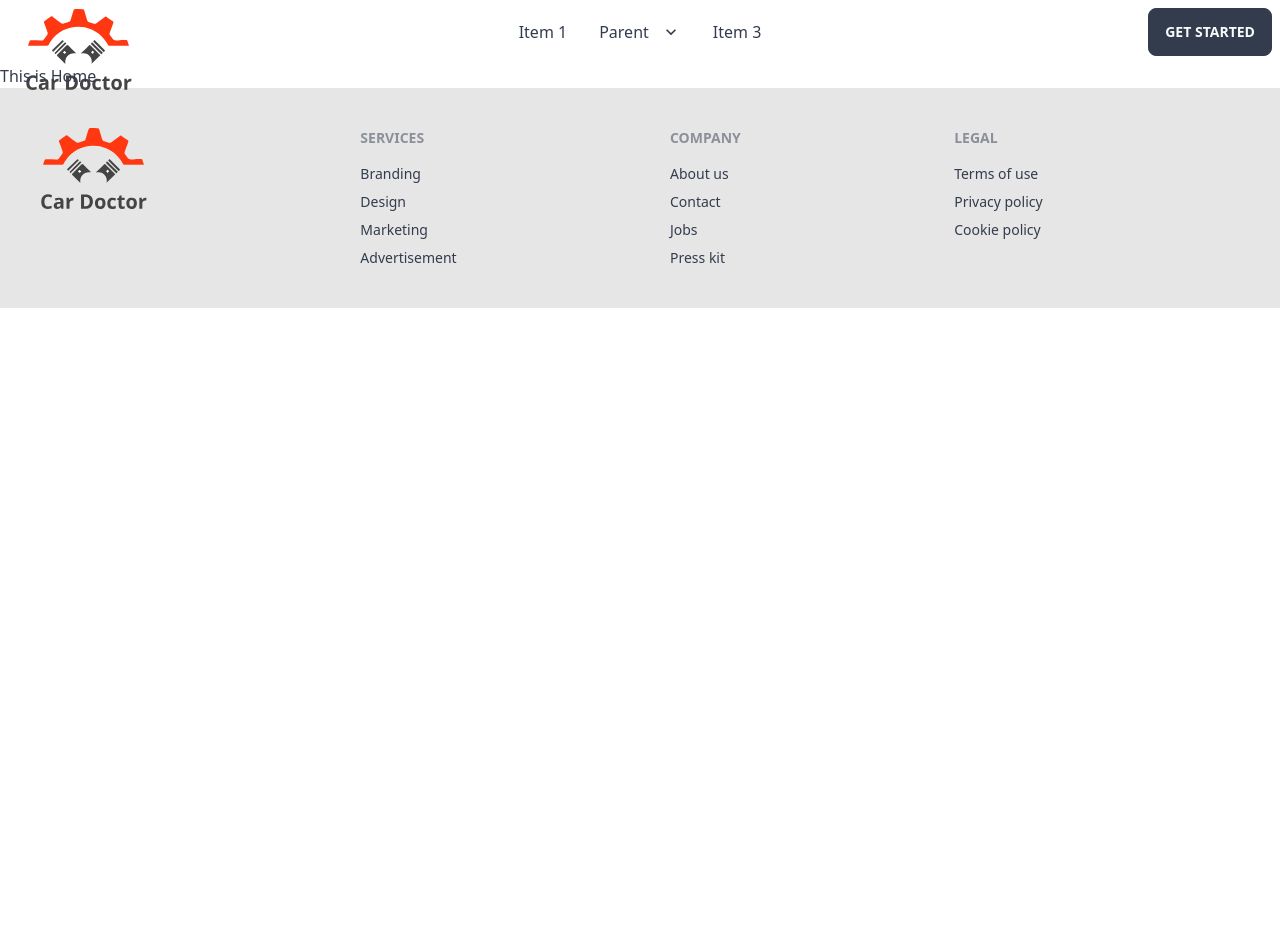
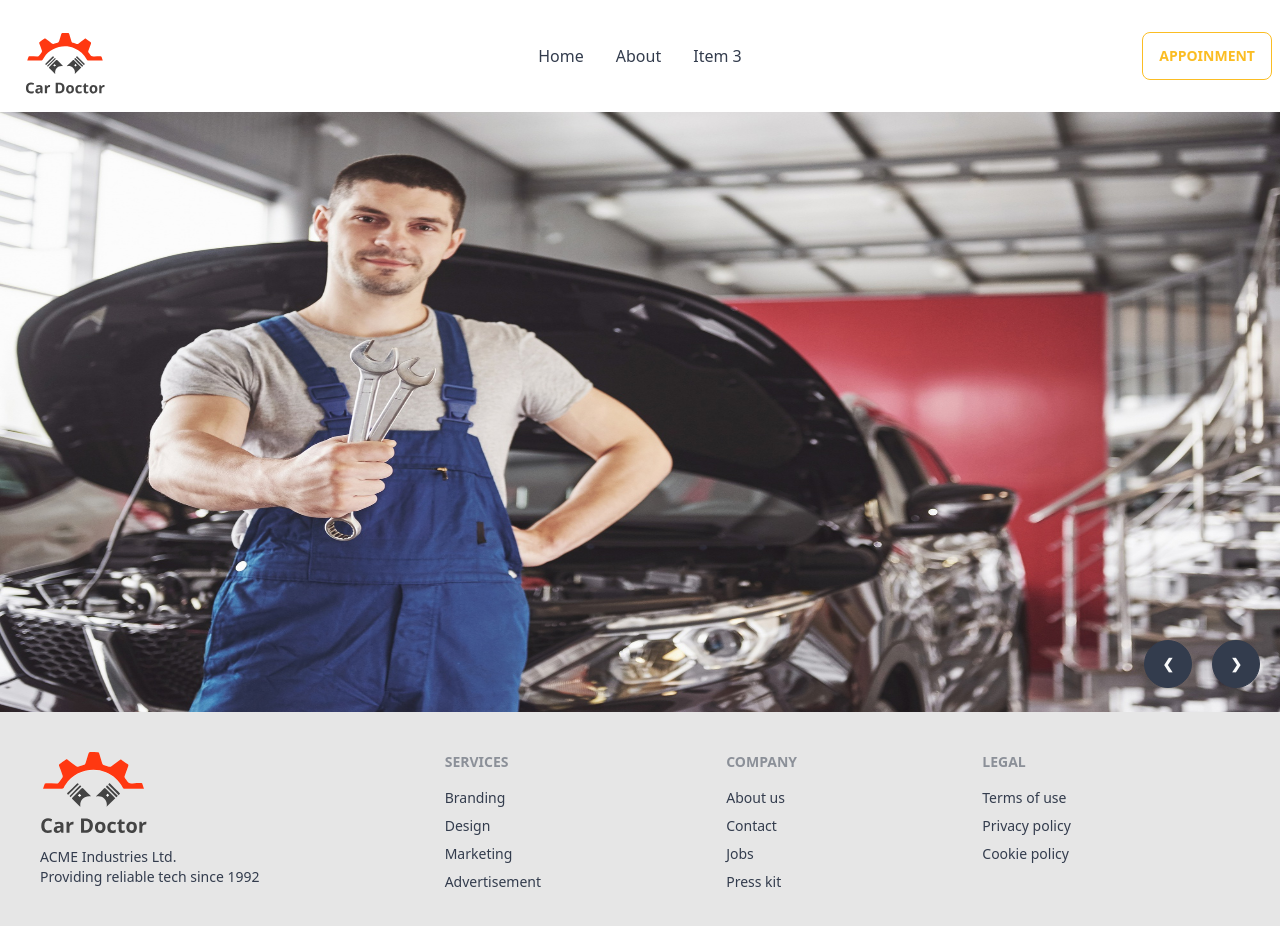
Before and after one commit to rifatsaown/car-doctor-client, a React (Vite) app: page / in a window 1280 px wide. Shown: the top 926 px of the page. Before the commit the page ends 800 px from the top, so only its background shows below. Built offline with nearby package versions, Linux system fonts and the light colour scheme.

Commit message:
Project finish

```diff
--- a/src/main.jsx
+++ b/src/main.jsx
@@ -5,7 +5,9 @@
 import router from "./router/Router";
 
 ReactDOM.createRoot(document.getElementById("root")).render(
-  <React.StrictMode>
+  <div className="max-w-7xl mx-auto">
+    <React.StrictMode>
     <RouterProvider router={router} />
   </React.StrictMode>
+  </div>
 );
--- /dev/null
+++ b/src/pages/Home/Banner/Banner.jsx
@@ -0,0 +1,43 @@
+import img1 from "../../../assets/images/banner/1.jpg";
+import img2 from "../../../assets/images/banner/2.jpg";
+import img3 from "../../../assets/images/banner/3.jpg";
+import img4 from "../../../assets/images/banner/4.jpg";
+// import img5 from '../../../assets/images/banner/5.jpg'
+// import img6 from '../../../assets/images/banner/6.jpg'
+
+const Banner = () => {
+  return (
+    <div className="carousel">
+      <div id="slide1" className="carousel-item relative w-full h-[600px]">
+        <img src={img1} className="w-full"/>
+        <div className="absolute flex justify-end transform -translate-y-1/2 left-5 right-5 bottom-0">
+          <a href="#slide4" className="btn btn-circle mr-5">❮</a>
+          <a href="#slide2" className="btn btn-circle">❯</a>
+        </div>
+      </div>
+      <div id="slide2" className="carousel-item relative w-full h-[600px]">
+        <img src={img2} className="w-full"/>
+        <div className="absolute flex justify-end transform -translate-y-1/2 left-5 right-5 bottom-0">
+          <a href="#slide1" className="btn btn-circle mr-5">❮</a>
+          <a href="#slide3" className="btn btn-circle">❯</a>
+        </div>
+      </div>
+      <div id="slide3" className="carousel-item relative w-full h-[600px]">
+        <img src={img3} className="w-full"/>
+        <div className="absolute flex justify-end transform -translate-y-1/2 left-5 right-5 bottom-0">
+          <a href="#slide2" className="btn btn-circle mr-5">❮</a>
+          <a href="#slide4" className="btn btn-circle">❯</a>
+        </div>
+      </div>
+      <div id="slide4" className="carousel-item relative w-full h-[600px]">
+        <img src={img4} className="w-full" />
+        <div className="absolute flex justify-end transform -translate-y-1/2 left-5 right-5 bottom-0">
+          <a href="#slide3" className="btn btn-circle mr-5">❮</a>
+          <a href="#slide1" className="btn btn-circle">❯</a>
+        </div>
+      </div>
+    </div>
+  );
+};
+
+export default Banner;
--- a/src/pages/Home/Home/Home.jsx
+++ b/src/pages/Home/Home/Home.jsx
@@ -1,9 +1,10 @@
+import Banner from "../Banner/Banner";
 
 
 const Home = () => {
     return (
         <div>
-            This is Home
+            <Banner/>
         </div>
     );
 };
--- a/src/pages/Shared/Footer/Footer.jsx
+++ b/src/pages/Shared/Footer/Footer.jsx
@@ -5,6 +5,7 @@
     <footer className="footer p-10 bg-base-200 text-base-content">
       <div>
         <img src={logo} alt="" />
+        <p>ACME Industries Ltd.<br/>Providing reliable tech since 1992</p>
       </div>
       <div>
         <span className="footer-title">Services</span>
--- a/src/pages/Shared/Navbar/Navbar.jsx
+++ b/src/pages/Shared/Navbar/Navbar.jsx
@@ -2,8 +2,22 @@
 import logo from "../../../assets/logo.svg";
 
 const Navbar = () => {
+  const navItem = (
+    <>
+      <li>
+        <Link to='/'>Home</Link>
+      </li>
+      <li>
+        <Link to='/about'>About</Link>
+      </li>
+      <li>
+        <a>Item 3</a>
+      </li>
+    </>
+  );
+
   return (
-    <div className="navbar bg-base-100">
+    <div className="navbar bg-base-100 h-28">
       <div className="navbar-start">
         <div className="dropdown">
           <label tabIndex={0} className="btn btn-ghost lg:hidden">
@@ -26,74 +40,20 @@
             tabIndex={0}
             className="menu menu-compact dropdown-content mt-3 p-2 shadow bg-base-100 rounded-box w-52"
           >
-            <li>
-              <a>Item 1</a>
-            </li>
-            <li tabIndex={0}>
-              <a className="justify-between">
-                Parent
-                <svg
-                  className="fill-current"
-                  xmlns="http://www.w3.org/2000/svg"
-                  width="24"
-                  height="24"
-                  viewBox="0 0 24 24"
-                >
-                  <path d="M8.59,16.58L13.17,12L8.59,7.41L10,6L16,12L10,18L8.59,16.58Z" />
-                </svg>
-              </a>
-              <ul className="p-2">
-                <li>
-                  <a>Submenu 1</a>
-                </li>
-                <li>
-                  <a>Submenu 2</a>
-                </li>
-              </ul>
-            </li>
-            <li>
-              <a>Item 3</a>
-            </li>
+            {navItem}
           </ul>
         </div>
-        <Link to="/" className="btn btn-ghost normal-case text-xl">
-          <img src={logo} alt="" />
+        <Link to="/" className="btn btn-ghost normal-case text-xl ">
+          <img className="w-20" src={logo} alt="" />
         </Link>
       </div>
       <div className="navbar-center hidden lg:flex">
         <ul className="menu menu-horizontal px-1">
-          <li>
-            <a>Item 1</a>
-          </li>
-          <li tabIndex={0}>
-            <a>
-              Parent
-              <svg
-                className="fill-current"
-                xmlns="http://www.w3.org/2000/svg"
-                width="20"
-                height="20"
-                viewBox="0 0 24 24"
-              >
-                <path d="M7.41,8.58L12,13.17L16.59,8.58L18,10L12,16L6,10L7.41,8.58Z" />
-              </svg>
-            </a>
-            <ul className="p-2">
-              <li>
-                <a>Submenu 1</a>
-              </li>
-              <li>
-                <a>Submenu 2</a>
-              </li>
-            </ul>
-          </li>
-          <li>
-            <a>Item 3</a>
-          </li>
+            {navItem}
         </ul>
       </div>
       <div className="navbar-end">
-        <a className="btn">Get started</a>
+        <button className="btn btn-warning btn-outline ">Appoinment</button>
       </div>
     </div>
   );
```
